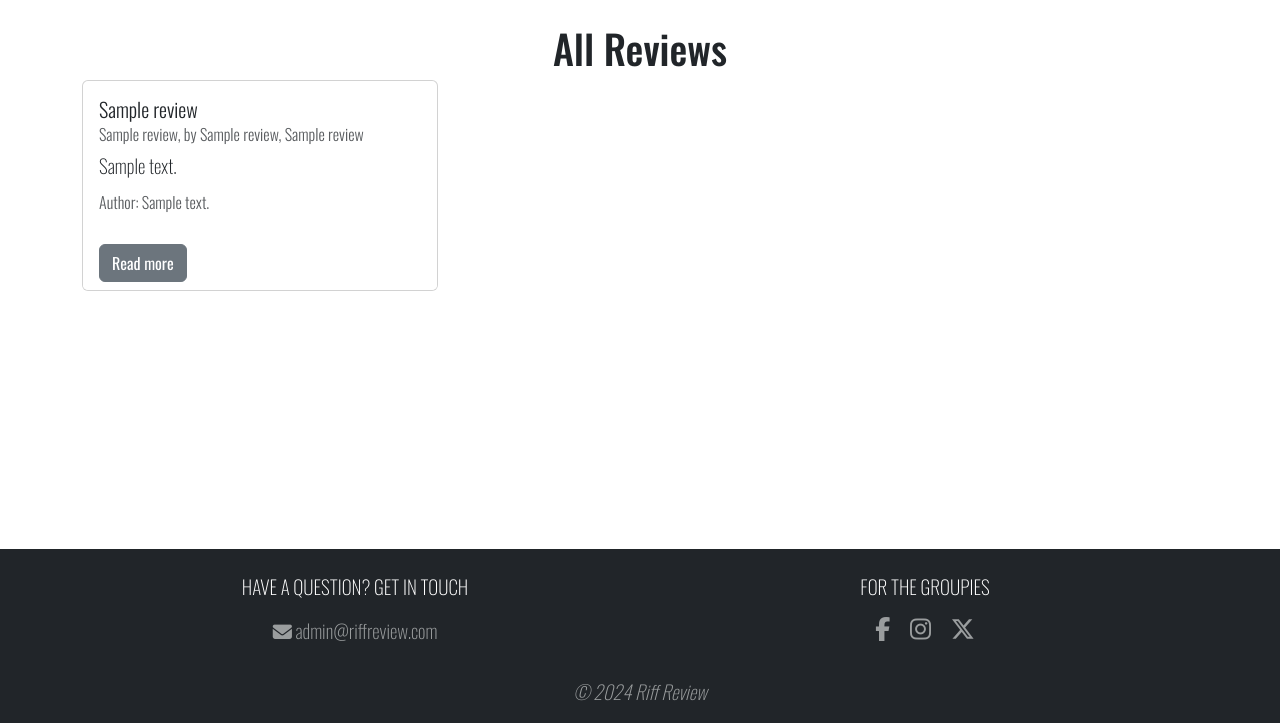
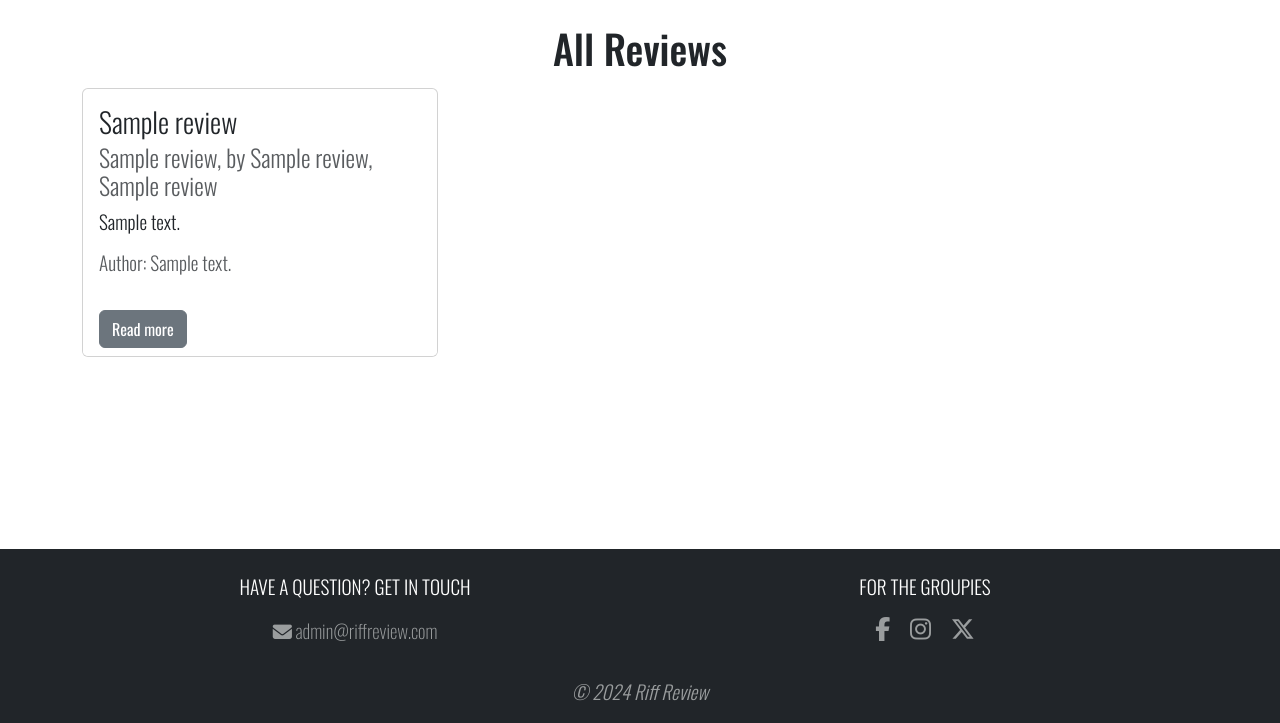
Before and after one commit to danielanthonycollins/riff-review, a Flask app: page /get_reviews in a window 1280 px wide. Shown: the part 77-800 px from the top of the page. Run offline with Flask 3, Linux system fonts and the light colour scheme; a database or web service that is not in the repository returns one stand-in record (values such as "Sample title"); some libraries are stand-ins or nearby versions.

Commit message:
Further changes to heading styles, alter heading construction/order on pages with review cards

```diff
--- a/app.py
+++ b/app.py
@@ -24,7 +24,6 @@ def index():
     reviews = list(mongo.db.reviews.find())
     random.shuffle(reviews)
     selected_reviews = reviews[:3]
-    print(selected_reviews)
     return render_template("index.html", reviews=selected_reviews)
 
 @app.route("/get_reviews")
--- a/static/css/style.css
+++ b/static/css/style.css
@@ -9,30 +9,36 @@ body {
 
 h1 {
     font-weight: 500;
+    margin-bottom: 1rem;
 }
 
 h2 {
     font-weight: 400;
+    margin-bottom: 1rem;
 }
 
 h3 {
     font-weight: 300;
+    margin-bottom: 1rem;
 }
 
 h4 {
     font-weight: 300;
+    margin-bottom: 1rem;
 }
 
 h5 {
     font-weight: 300;
+    margin-bottom: 1rem;
 }
 
 h6 {
     font-weight: 300;
+    margin-bottom: 1rem;
 }
 
 p {
-    font-weight: 200;
+    font-weight: 300;
     font-size: 1.2rem;
 }
 
--- a/templates/login.html
+++ b/templates/login.html
@@ -27,7 +27,7 @@
     </div>
     <div class="row justify-content-center">
         <div class="col text-center">
-            <p>Not registered? <a href="{{ url_for('register') }}">Create an account!</a></p>
+            <p>Not registered? <a href="{{ url_for('register') }}">Create an account</a></p>
         </div>
     </div>
 </div>
--- a/templates/register.html
+++ b/templates/register.html
@@ -34,7 +34,7 @@
     </div>
     <div class="row justify-content-center">
         <div class="col text-center">
-            <p>Have an account? <a href="{{ url_for('login') }}">Login here!</a></p>
+            <p>Have an account? <a href="{{ url_for('login') }}">Login here</a></p>
         </div>
     </div>
 </div>
--- a/templates/reviews.html
+++ b/templates/reviews.html
@@ -12,17 +12,17 @@
         <div class="col-lg-4 col-md-6 mb-3">
             <div class="card h-100">
                 <div class="card-body">
-                    <h5 class="card-title">
+                    <h3 class="card-title">
                         {{ review.review_title }}
                         {% if review.explicit_language == "yes" %}
                         <i class="fa-solid fa-triangle-exclamation" data-bs-toggle="tooltip" data-bs-placement="top"
                             data-bs-custom-class="custom-tooltip" data-bs-title="Warning! Contains explicit language">
                         </i>
                         {% endif %}
-                    </h5>
-                    <h6 class="card-subtitle mb-2 text-body-secondary">{{ review.song_name }}, by
+                    </h3>
+                    <h4 class="card-subtitle mb-2 text-body-secondary">{{ review.song_name }}, by
                         {{ review.artist_name }},
-                        {{ review.genre_name }}</h6>
+                        {{ review.genre_name }}</h4>
                     <p class="card-text">
                         {% if review.review_content|length > 90 %}
                         {{ review.review_content|truncate(90, True) }}
@@ -30,8 +30,7 @@
                         {{ review.review_content}}
                         {% endif %}
                     </p>
-                    <h6 class="card-subtitle mb-2 text-body-secondary">Author: {{ review.review_by }}</h6>
-
+                    <p class="card-subtitle mb-2 text-body-secondary">Author: {{ review.review_by }}</p>
                 </div>
                 <div class="card-footer">
                     <a href="{{ url_for('review_details', review_id=review._id) }}" class="btn btn-secondary">Read
```
Also changed, not shown: templates/index.html (+5 -5 lines), templates/profile.html (+5 -5 lines), static/images/homemainguitar2.jpg (deleted).
